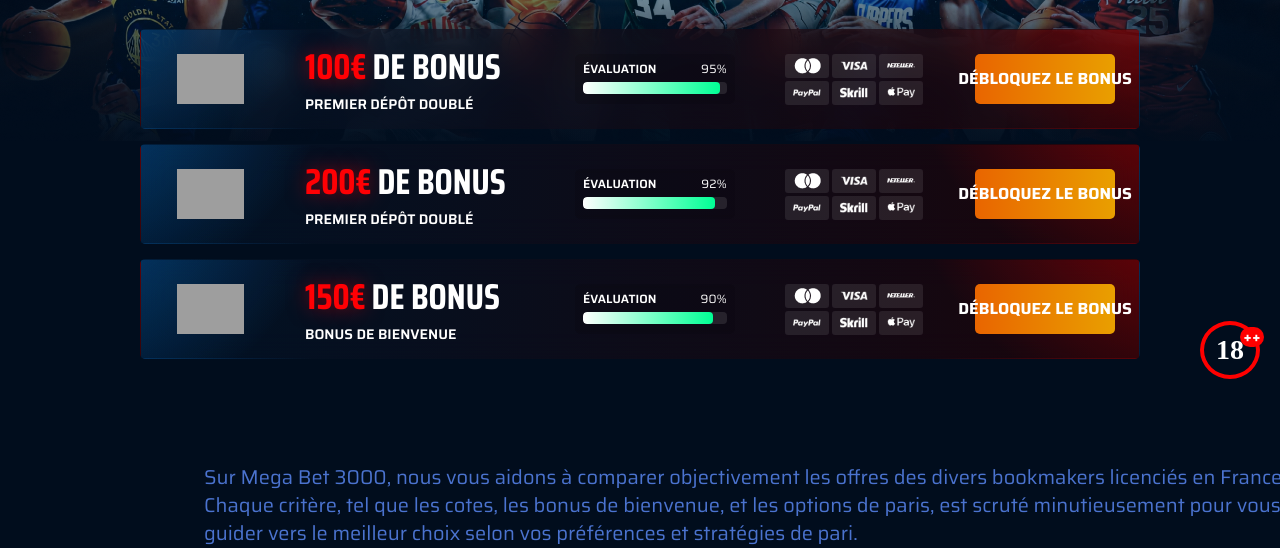
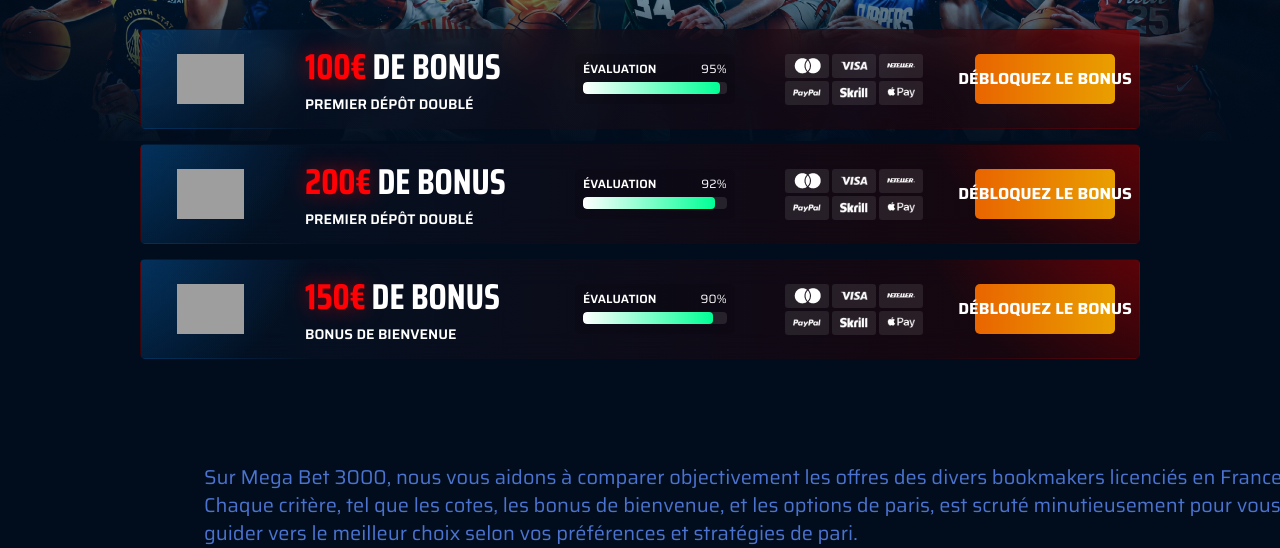
Before and after one commit to kuvakina-al/mega-bet-arena, a PHP site: page /html-export/index.php in a window 1280 px wide. Shown: the part 401-949 px from the top of the page. Run offline with PHP 8.4, Linux system fonts and the light colour scheme; some web fonts are replaced; grey boxes are pictures that could not be loaded.

Commit message:
remove age-rest

```diff
--- a/html-export/index.php
+++ b/html-export/index.php
@@ -99,13 +99,7 @@
             <?php include 'footer.php'; ?>
         </div>
 
-        <!-- Age Restriction Badge -->
-        <div class="age-restriction">
-            <div class="age-circle">
-                <span class="age-number">18</span>
-                <div class="age-plus">+</div>
-            </div>
-        </div>
+
     </div>
 </body>
 </html>
```
